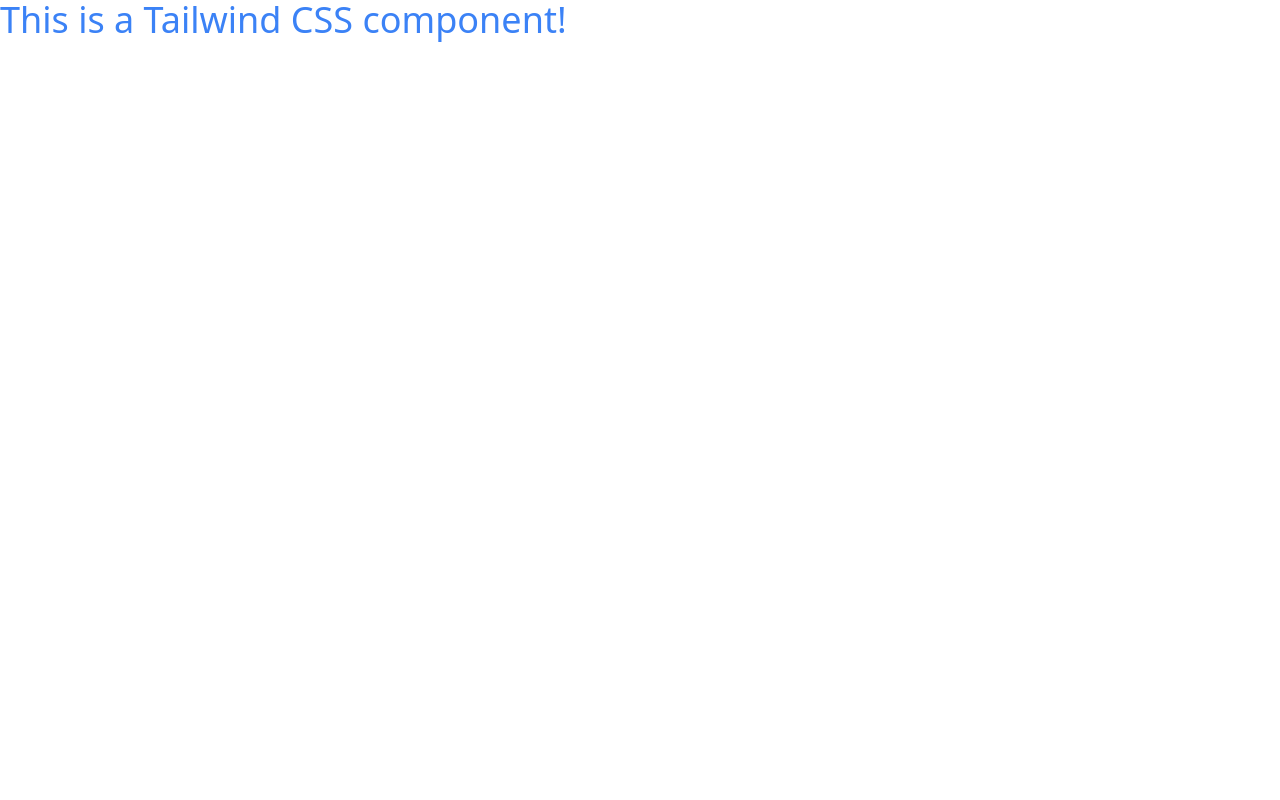
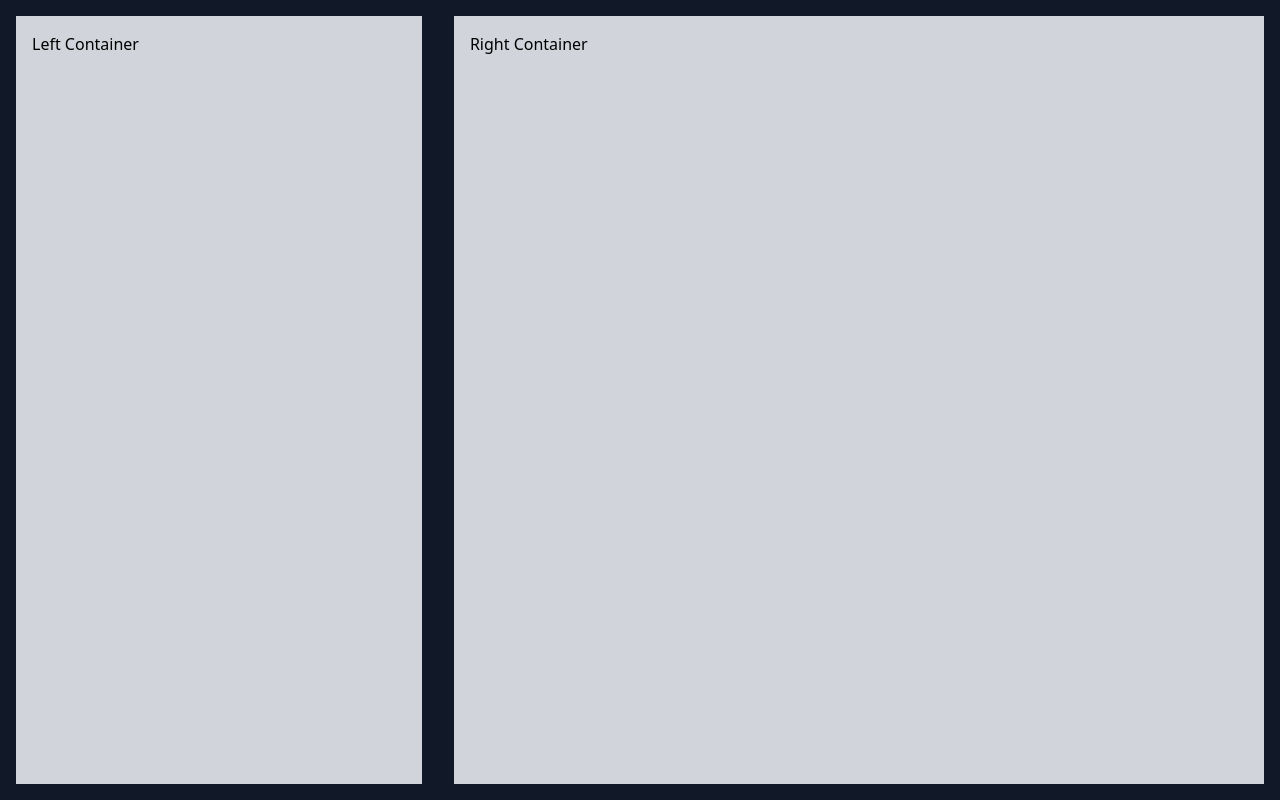
Before and after one commit to Dabronzo/KatData, a React (Vite) app in the folder visualData/: page / in a window 1280 px wide. Built offline with nearby package versions, Linux system fonts and the light colour scheme.

Commit message:
installed zod

```diff
--- a/visualData/package.json
+++ b/visualData/package.json
@@ -18,7 +18,8 @@
     "react": "^18.2.0",
     "react-dom": "^18.2.0",
     "react-redux": "^9.1.0",
-    "tailwindcss": "^3.4.1"
+    "tailwindcss": "^3.4.1",
+    "zod": "^3.22.4"
   },
   "devDependencies": {
     "@types/react": "^18.2.56",
--- a/visualData/src/App.tsx
+++ b/visualData/src/App.tsx
@@ -1,4 +1,5 @@
 import { useState } from 'react'
+import GraphBuilder from './app/modules/builder/components/GraphBuilder';
 
 function App() {
   // eslint-disable-next-line @typescript-eslint/no-unused-vars
@@ -7,9 +8,7 @@
 
 
   return (
-    <div className="w-full text-4xl text-blue-500">
-      This is a Tailwind CSS component!
-    </div>
+    <GraphBuilder/>
   )
 }
 
--- a/visualData/src/app/modules/builder/components/GraphBuilder.tsx
+++ b/visualData/src/app/modules/builder/components/GraphBuilder.tsx
@@ -1,4 +1,5 @@
 import React from "react";
+import GraphBuilderLayout from "./layout/GraphBuilderLayout";
 
 
 
@@ -6,7 +7,14 @@
 
     console.log('heua');
     return (
-        <div>Banana</div>
+        <GraphBuilderLayout>
+            <div>
+                <h1>Left Container</h1>
+            </div>
+            <div>
+                <h1>Right Container</h1>
+            </div>
+        </GraphBuilderLayout>
     )
 };
 
--- /dev/null
+++ b/visualData/src/app/modules/builder/components/layout/GraphBuilderLayout.tsx
@@ -0,0 +1,24 @@
+import React, { ReactNode } from "react";
+
+type Props = {
+    children: ReactNode[];
+}
+
+
+const GraphBuilderLayout = ({children}: Props) => {
+
+    return (
+        <div className="bg-gray-900 h-screen flex">
+          <div className="w-1/3 bg-gray-300 p-4 m-4">
+            {/* Content for the left container (2/3 of the screen) */}
+            {children[0]}
+          </div>
+          <div className="w-2/3 bg-gray-300 p-4 m-4">
+            {/* Content for the right container (1/3 of the screen) */}
+            {children[1]}
+          </div>
+        </div>
+      );
+};
+
+export default GraphBuilderLayout;
--- /dev/null
+++ b/visualData/src/app/types/energyCarries.ts
@@ -0,0 +1,16 @@
+import {z} from 'zod';
+
+
+// calling on this endpoint
+// https://opendata.cbs.nl/ODataApi/odata/80030ned/Energiedragers
+const energyCarrieSchema = z.object({
+    'odata.metadata': z.string(),
+    value: z.array(z.object({
+        Key: z.string(),
+        Title: z.string(),
+        Description: z.string(),
+        CategoryGroupID: z.number()
+    }))
+});
+
+export type EnergyCarrier = z.infer<typeof energyCarrieSchema>;
```
Also changed, not shown: visualData/src/app/test/energyCarries.json (added, +83 -0 lines), visualData/src/app/modules/builder/components/catalog/Catalog.tsx (added), 1 other file (tests, documents, lock files or other folders).
